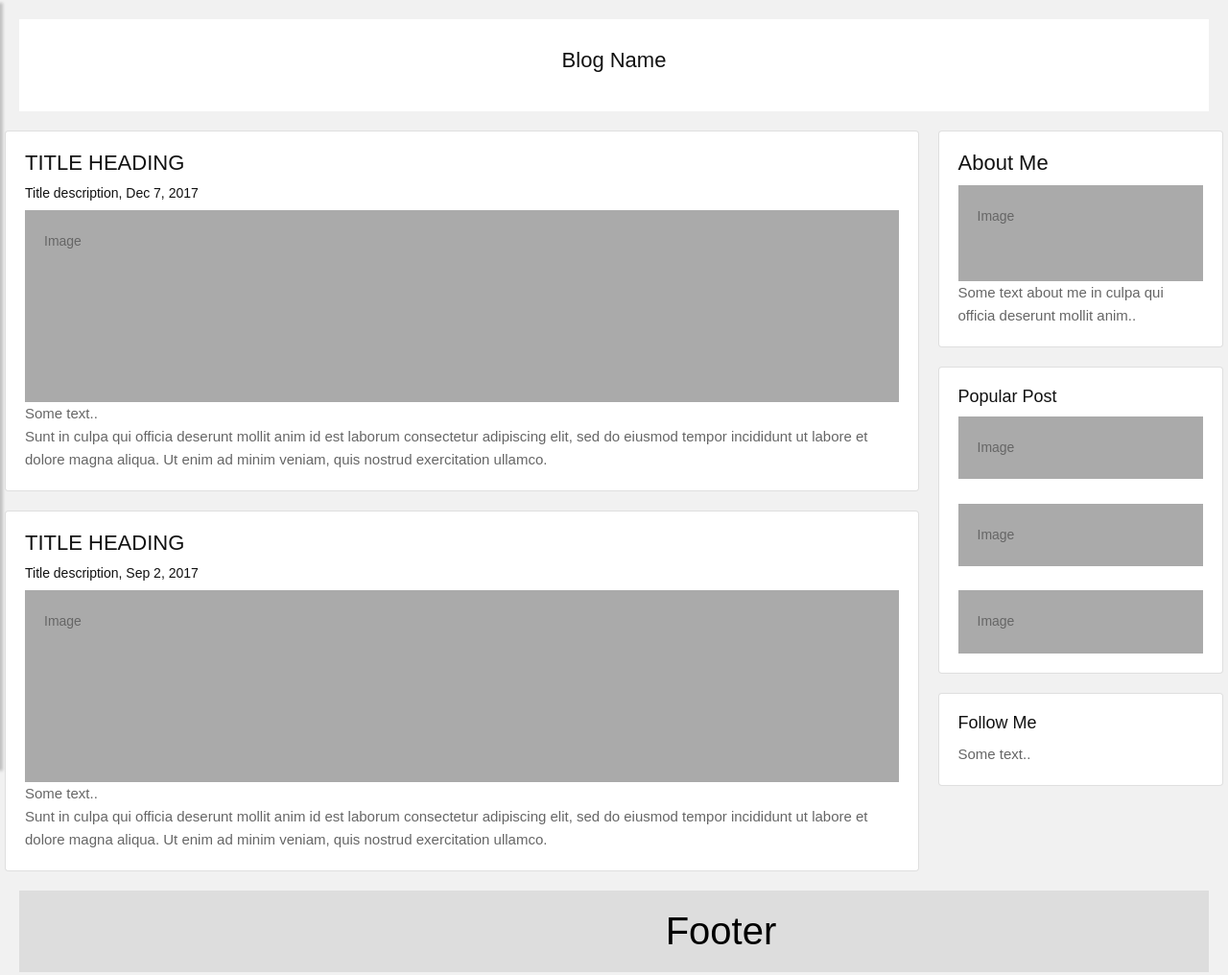
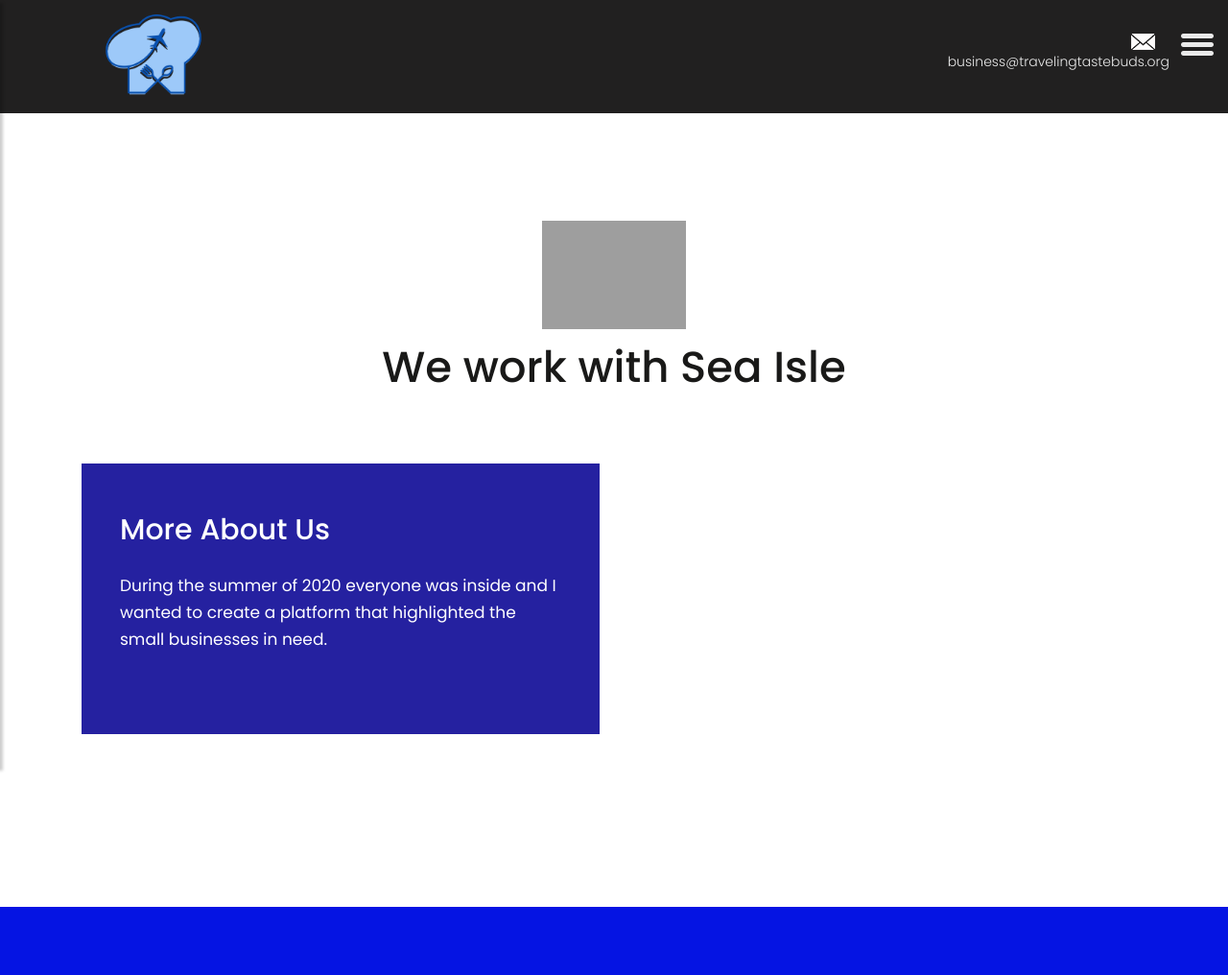
Before and after one commit to Phillyfan625/phillyfan625.github.io-travelingtastebudswebsite, a plain HTML site: page blog1.html in a window 1280 px wide. Shown: the top 1016 px of the page at 96% size. Drawn offline with Linux system fonts and the light colour scheme; grey boxes are pictures that could not be loaded.

Commit message:
needed updates

```diff
--- a/blog1.html
+++ b/blog1.html
@@ -13,10 +13,6 @@
     <meta name="keywords" content="">
     <meta name="description" content="">
     <meta name="author" content="">
-    <link rel="apple-touch-icon" type="image/png" sizes="180x180" href="/images/apple-touch-icon.png">
-    <link rel="icon" type="image/png" sizes="32x32" href="/images/favicon-32x32.png">
-    <link rel="icon" type="image/png" sizes="16x16" href="/images/favicon-16x16.png">
-
     <!-- bootstrap css -->
     <link rel="stylesheet" href="css/bootstrap.min.css">
     <!-- owl css -->
@@ -33,7 +29,7 @@
 </head>
 <!-- body -->
 
-<body class="main-layout">
+<body class="main-layout about_page">
 
 
     <div class="wrapper">
@@ -49,13 +45,13 @@
 
                 <ul class="list-unstyled components">
 
-                    <li class="active">
+                    <li >
                         <a href="index.html">Home</a>
                     </li>
-                    <li>
+                    <li class="active">
                         <a href="about.html">About</a>
                     </li>
-                    <li>
+                    <li >
                         <a href="blog.html">Blog</a>
                     </li>
 
@@ -64,130 +60,125 @@
             </nav>
         </div>
 
-        <!DOCTYPE html>
-        <html>
-        <head>
-        <meta name="viewport" content="width=device-width, initial-scale=1">
-        <style>
-        * {
-          box-sizing: border-box;
-        }
+    <div id="content">
+    <!-- header -->
+    <header>
+        <div class="container-fluid">
+            <div class="row">
+                <div class="col-md-3">
+                    <div class="full">
+                        <a class="logo" href="index.html"><img src="images/ttb1.png" alt="#" width="150px" height="40px"/></a>
+                    </div>
+                </div>
+                <div class="col-md-9">
+                    <div class="full">
+                        <div class="right_header_info">
+                            <ul>
+                                <li class="dinone"><img style="margin-right: 15px;" src="images/mail_icon.png" alt="#"><a href="#">business@travelingtastebuds.org</a></li>                                <li>
+                                    <button type="button" id="sidebarCollapse">
+                                        <img src="images/menu_icon.png" alt="#">
+                                    </button>
+                                </li>
+                            </ul>
+                        </div>
+                    </div>
+                </div>
+            </div>
+        </div>
+    </header>
+    <!-- end header -->
 
-        /* Add a gray background color with some padding */
-        body {
-          font-family: Arial;
-          padding: 20px;
-          background: #f1f1f1;
-        }
+    <div class="blue_bg">
+   <div class="container">
+            <div class="row">
+               <div class="col-md-12">
+                  <div class="title">
+                     <h2>About</h2>
 
-        /* Header/Blog Title */
-        .header {
-          padding: 30px;
-          font-size: 40px;
-          text-align: center;
-          background: white;
-        }
-
-        /* Create two unequal columns that floats next to each other */
-        /* Left column */
-        .leftcolumn {
-          float: left;
-          width: 75%;
-        }
-
-        /* Right column */
-        .rightcolumn {
-          float: left;
-          width: 25%;
-          padding-left: 20px;
-        }
-
-        /* Fake image */
-        .fakeimg {
-          background-color: #aaa;
-          width: 100%;
-          padding: 20px;
-        }
-
-        /* Add a card effect for articles */
-        .card {
-           background-color: white;
-           padding: 20px;
-           margin-top: 20px;
-        }
-
-        /* Clear floats after the columns */
-        .row:after {
-          content: "";
-          display: table;
-          clear: both;
-        }
-
-        /* Footer */
-        .footer {
-          padding: 20px;
-          text-align: center;
-          background: #ddd;
-          margin-top: 20px;
-        }
-
-        /* Responsive layout - when the screen is less than 800px wide, make the two columns stack on top of each other instead of next to each other */
-        @media screen and (max-width: 800px) {
-          .leftcolumn, .rightcolumn {
-            width: 100%;
-            padding: 0;
-          }
-        }
-        </style>
-        </head>
-        <body>
-
-        <div class="header">
-          <h2>Blog Name</h2>
-        </div>
-
-        <div class="row">
-          <div class="leftcolumn">
-            <div class="card">
-              <h2>TITLE HEADING</h2>
-              <h5>Title description, Dec 7, 2017</h5>
-              <div class="fakeimg" style="height:200px;">Image</div>
-              <p>Some text..</p>
-              <p>Sunt in culpa qui officia deserunt mollit anim id est laborum consectetur adipiscing elit, sed do eiusmod tempor incididunt ut labore et dolore magna aliqua. Ut enim ad minim veniam, quis nostrud exercitation ullamco.</p>
-            </div>
-            <div class="card">
-              <h2>TITLE HEADING</h2>
-              <h5>Title description, Sep 2, 2017</h5>
-              <div class="fakeimg" style="height:200px;">Image</div>
-              <p>Some text..</p>
-              <p>Sunt in culpa qui officia deserunt mollit anim id est laborum consectetur adipiscing elit, sed do eiusmod tempor incididunt ut labore et dolore magna aliqua. Ut enim ad minim veniam, quis nostrud exercitation ullamco.</p>
+                  </div>
+               </div>
             </div>
           </div>
-          <div class="rightcolumn">
-            <div class="card">
-              <h2>About Me</h2>
-              <div class="fakeimg" style="height:100px;">Image</div>
-              <p>Some text about me in culpa qui officia deserunt mollit anim..</p>
+</div>
+<!-- about -->
+<div class="about">
+    <div class="container">
+      <div class="row">
+         <div class="col-md-12">
+             <div class="title">
+                <img src="images/seaisle.JPG" alt="#" width="150px" height="40px"/>
+                <h2>We work with Sea Isle</h2>
+             </div>
+          </div>
+       </div>
+       <div class="row">
+         <div class="col-xl-6 col-lg-6 col-md-12 col-sm-12">
+             <div class="about_box">
+                <h3>More About Us</h3>
+                <p>During the summer of 2020 everyone was inside and I wanted to create a platform that highlighted the small businesses in need. </p>
             </div>
-            <div class="card">
-              <h3>Popular Post</h3>
-              <div class="fakeimg">Image</div><br>
-              <div class="fakeimg">Image</div><br>
-              <div class="fakeimg">Image</div>
-            </div>
-            <div class="card">
-              <h3>Follow Me</h3>
-              <p>Some text..</p>
-            </div>
-          </div>
-        </div>
-
-        <div class="footer">
-          <h2>Footer</h2>
-        </div>
+         </div>
 
 
-</footer>
+       </div>
+    </div>
+</div>
+<!-- end about -->
+
+
+    <!-- footer -->
+    <footer>
+        <div class="footer">
+            <div class="container-fluid">
+                <div class="row">
+                  <div class=" col-md-12">
+                    <h2><strong class="white">Let's Work Together!</strong></h2>
+                </div>
+                    <div class="col-xl-6 col-lg-6 col-md-6 col-sm-12">
+
+                        <form class="main_form" action="https://formspree.io/f/meqvrjrg"
+                        method="POST">
+                            <div class="row">
+
+                                <div class="col-xl-12 col-lg-12 col-md-12 col-sm-12">
+                                    <input class="form-control" placeholder="Name" type="text" name="Name">
+                                </div>
+                                <div class="col-xl-12 col-lg-12 col-md-12 col-sm-12">
+                                    <input class="form-control" placeholder="Email" type="email" name="Email Name:">>
+                                </div>
+                                <div class="col-xl-12 col-lg-12 col-md-12 col-sm-12">
+                                    <input class="form-control" placeholder="Phone" type="text" name="Phone">
+                                </div>
+                                <div class="col-xl-12 col-lg-12 col-md-12 col-sm-12">
+                                    <textarea class="textarea" placeholder="Message" type="text" name="Message"></textarea>
+                                </div>
+                                <div class="col-xl-12 col-lg-12 col-md-12 col-sm-12">
+                                    <button class="send">Send</button>
+                                </div>
+                            </div>
+                        </form>
+                    </div>
+
+                </div>
+                <div class="row">
+                    <div class="col-md-12">
+                        <div class="footer_logo">
+                          <a href="index.html"><img src="images/ttb1.png" alt="logo" width="150" height="40" /></a>
+                        </div>
+                    </div>
+                    <div class="col-md-12">
+                        <ul class="lik">
+                            <li > <a href="index.html">Home</a></li>
+                            <li class="active"> <a href="about.html">About</a></li>
+
+                        </ul>
+                    </div>
+
+                </div>
+            </div>
+
+        </div>
+    </footer>
     <!-- end footer -->
 
     </div>
@@ -222,40 +213,6 @@
         });
     </script>
 
-    <style>
-    #owl-demo .item{
-        margin: 3px;
-    }
-    #owl-demo .item img{
-        display: block;
-        width: 100%;
-        height: auto;
-    }
-    </style>
-
-
-      <script>
-         $(document).ready(function() {
-           var owl = $('.owl-carousel');
-           owl.owlCarousel({
-             margin: 10,
-             nav: true,
-             loop: true,
-             responsive: {
-               0: {
-                 items: 1
-               },
-               600: {
-                 items: 2
-               },
-               1000: {
-                 items: 5
-               }
-             }
-           })
-         })
-      </script>
-
 </body>
 
 </html>
--- a/css/style.css
+++ b/css/style.css
@@ -502,7 +502,7 @@
     padding-top: 90px;
 }
  .about .about_box {
-    background: #191918;
+    background: #2521a0;
      padding: 55px 40px;
 }
  .about .about_box h3 {
```
Also changed, not shown: blog.html (+4 -7 lines).
